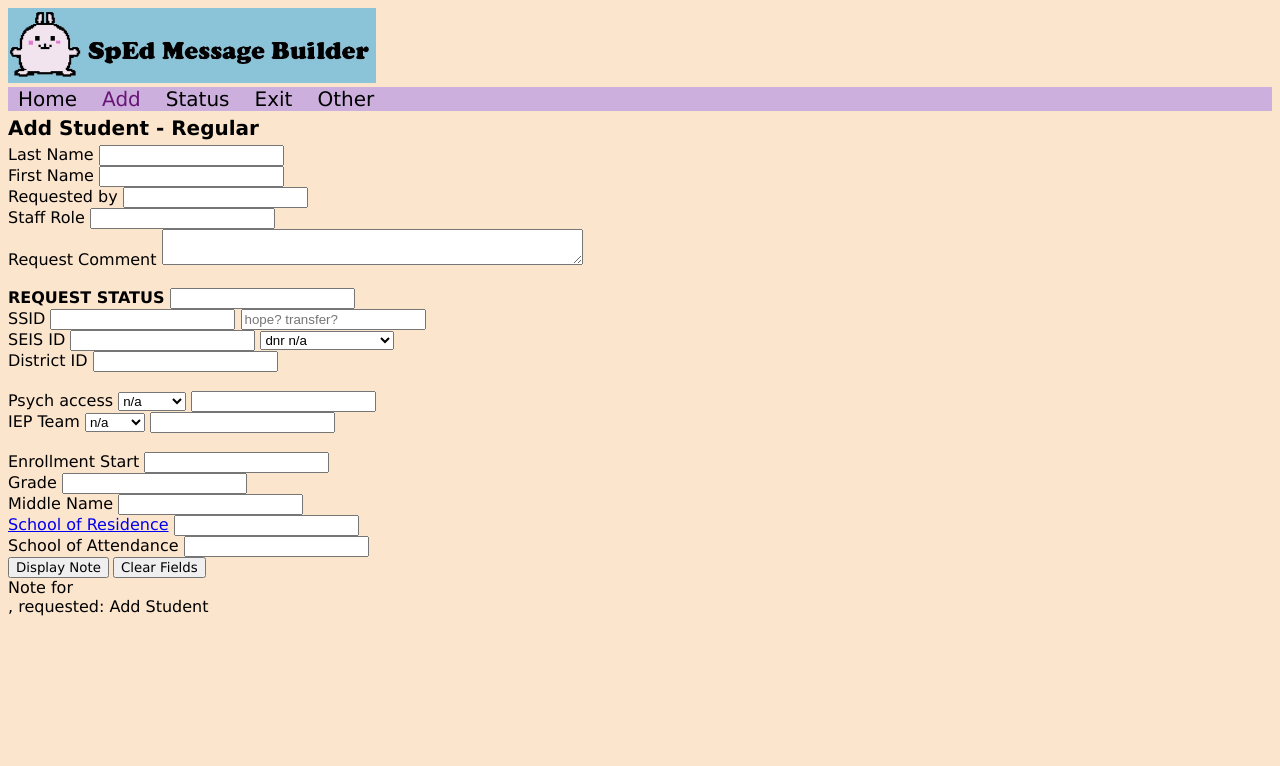
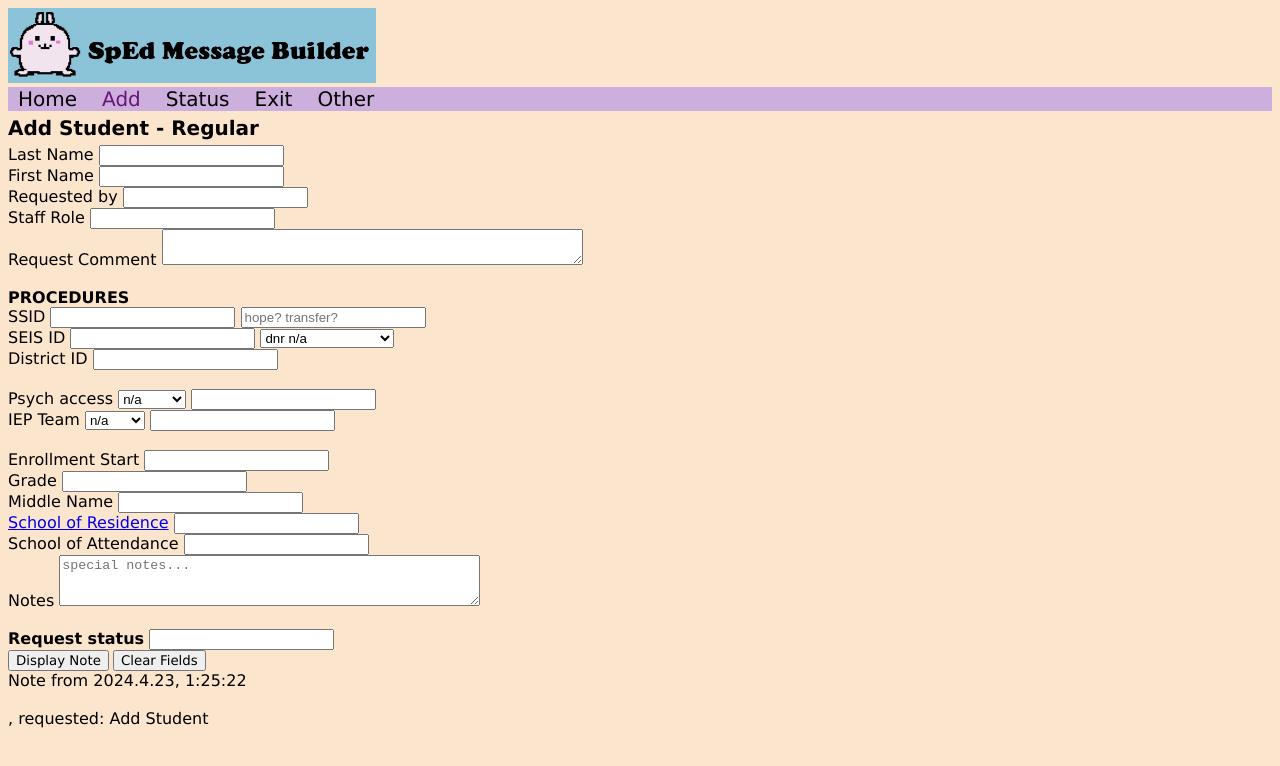
Before and after one commit to bustr003/sped_msg_site, a plain HTML site: page add/regular.html in a window 1280 px wide. Both pictures are taken after a click on the button "Display Note". Drawn offline with Linux system fonts and the light colour scheme.

Commit message:
procedure label

```diff
--- a/add/regular.html
+++ b/add/regular.html
@@ -46,16 +46,29 @@
             }
 
             function displayNote(){
+                const d = new Date();
+                let yyyy = d.getFullYear();
+                let mm = d.getMonth() + 1;
+                let dd = d.getDate();
+                let hour = d.getHours();
+                let minutes = d.getMinutes();
+                let seconds = d.getSeconds();
+                var datetime = yyyy + "." + mm + "." + dd + ", " + hour + ":" + minutes + ":" + seconds;
+
+                var note = "Note from " + datetime + "<br>";
+
                 var lname = document.getElementById("lname").value.trim();
                 var fname = document.getElementById("fname").value.trim();
                 var requester = document.getElementById("requester").value.trim();
                 var role = document.getElementById("role").value.trim();
                 var req_comment = document.getElementById("req_comment").value.trim();
 
+                /*
                 var note = "Note for ";
                 note += lname;
                 if(lname!="" && fname!=""){note+= ", ";}
                 note += fname;
+                */
                 note += "<br>" + requester + ", " + role + " requested: Add Student";
                 if(req_comment!=""){note += "<br>\"" + req_comment + "\"";}
 
@@ -97,6 +110,9 @@
                 if(mname!=""){note += "<br>Middle name: " + mname;}
                 if(SOR!=""){note += "<br>School of Residence: " + SOR.toUpperCase();}
                 if(SOA!=""){note += "<br>School of Attendance: " + SOA.toUpperCase();}
+
+                var special_notes = document.getElementById("special_notes").value.trim();
+                note += "<br>" + special_notes;
 
                 return note;
             }
@@ -140,8 +156,7 @@
                 </datalist>
 
                 <br><br>
-                <label for="req_status"><b>REQUEST STATUS</b></label>
-                <input list="req_status_list" role="req_status" id="req_status" value="">
+                <b>PROCEDURES</b>
 
                 <datalist id="id">
                     <option value="not found"></option>
@@ -219,6 +234,13 @@
                 <label for="SOA">School of Attendance</label>
                 <input type="text" id="SOA" value="">
 
+                <br>
+                <label for="special_notes">Notes</label>
+                <textarea id="special_notes" rows=3 cols="50" placeholder="special notes..."></textarea>
+
+                <br><br>
+                <label for="req_status"><b>Request status</b></label>
+                <input list="req_status_list" role="req_status" id="req_status" value="">
             </form>
 
             <button onclick="document.getElementById('note').innerHTML=displayNote();">Display Note</button>
```
Also changed, not shown: add/reactivate.html (+24 -2 lines).
